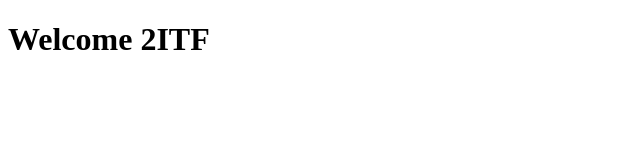
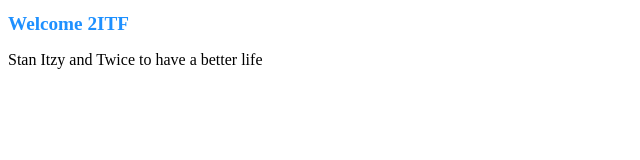
Before and after one commit to FTIU15/FTIU, a plain HTML site: page index.html in a window 1280 px wide. Shown: the whole page, without its empty margins (0-640 px from the left). Drawn offline with Linux system fonts and the light colour scheme.

Commit message:
2nd commit

```diff
--- a/index.html
+++ b/index.html
@@ -7,6 +7,7 @@
     <title>Tiu Webpage</title>
 </head>
 <body>
-    <h1 alignment=absolute>Welcome 2ITF</h1>
+    <h1 style="color: dodgerblue; font-size: larger;">Welcome 2ITF</h1>
+    <p>Stan Itzy and Twice to have a better life</p>
 </body>
 </html>
```
